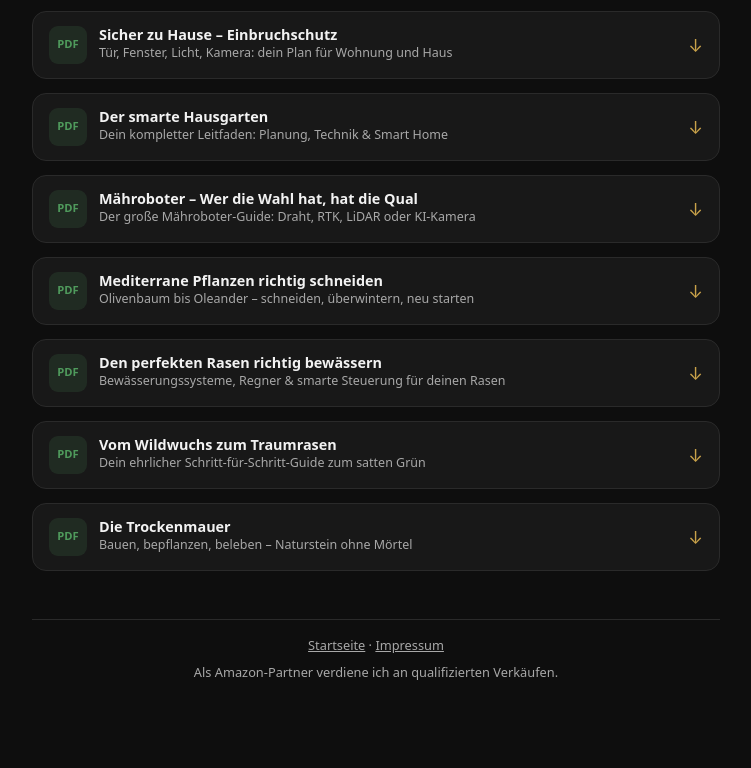
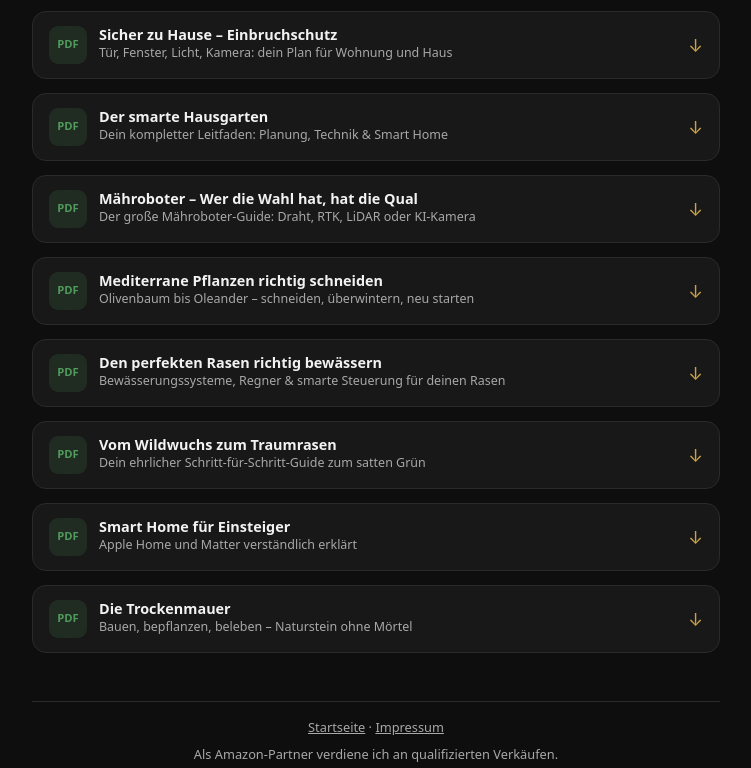
Before and after one commit to smart-home-garden/smart-home-garden.github.io, a plain HTML site: page katalog.html in a window 1280 px wide. Shown: the part 687-1455 px from the top of the page, without its empty margins (264-1015 px from the left). Before the commit the page ends 1409 px from the top, so only its background shows below. Drawn offline with Linux system fonts and the light colour scheme; no server answers.

Commit message:
Smart Home für Einsteiger unter Smart Home & Technik eintragen
Co-Authored-By: Claude Opus 5.5 <noreply@anthropic.com>
Claude-Session: https://claude.ai/code/session_011bUPcT11LsjWbKxJQCcQ5J

```diff
--- a/katalog.html
+++ b/katalog.html
@@ -123,6 +123,7 @@ const beschreibungen = {
   "mediterranepflanzen.pdf":      { titel: "Mediterrane Pflanzen richtig schneiden", info: "Olivenbaum bis Oleander – schneiden, überwintern, neu starten", kategorie: "Garten & Pflanzen" },
   "rasenguide.pdf":               { titel: "Vom Wildwuchs zum Traumrasen",           info: "Dein ehrlicher Schritt-für-Schritt-Guide zum satten Grün",           sortierTitel: "Rasen: Vom Wildwuchs zum Traumrasen", kategorie: "Rasen" },
   "rasen-bewaessern.pdf":        { titel: "Den perfekten Rasen richtig bewässern",  info: "Bewässerungssysteme, Regner & smarte Steuerung für deinen Rasen",   sortierTitel: "Rasen: Bewässern", kategorie: "Rasen" },
+  "smarthome.pdf":                { titel: "Smart Home für Einsteiger",              info: "Apple Home und Matter verständlich erklärt", sortierTitel: "Smart Home für Einsteiger", kategorie: "Smart Home & Technik" },
   "steckdosenundbeleuchtung.pdf": { titel: "Steckdosen und Beleuchtung",             info: "Das elektrische Fundament für deinen smarten Garten",               sortierTitel: "Beleuchtung und Steckdosen", kategorie: "Smart Home & Technik" },
   "trockenmauer.pdf":             { titel: "Die Trockenmauer",                       info: "Bauen, bepflanzen, beleben – Naturstein ohne Mörtel",                sortierTitel: "Trockenmauer, Die", kategorie: "Garten & Pflanzen" },
 };
```
Also changed, not shown: index.html (+1 -0 lines).
